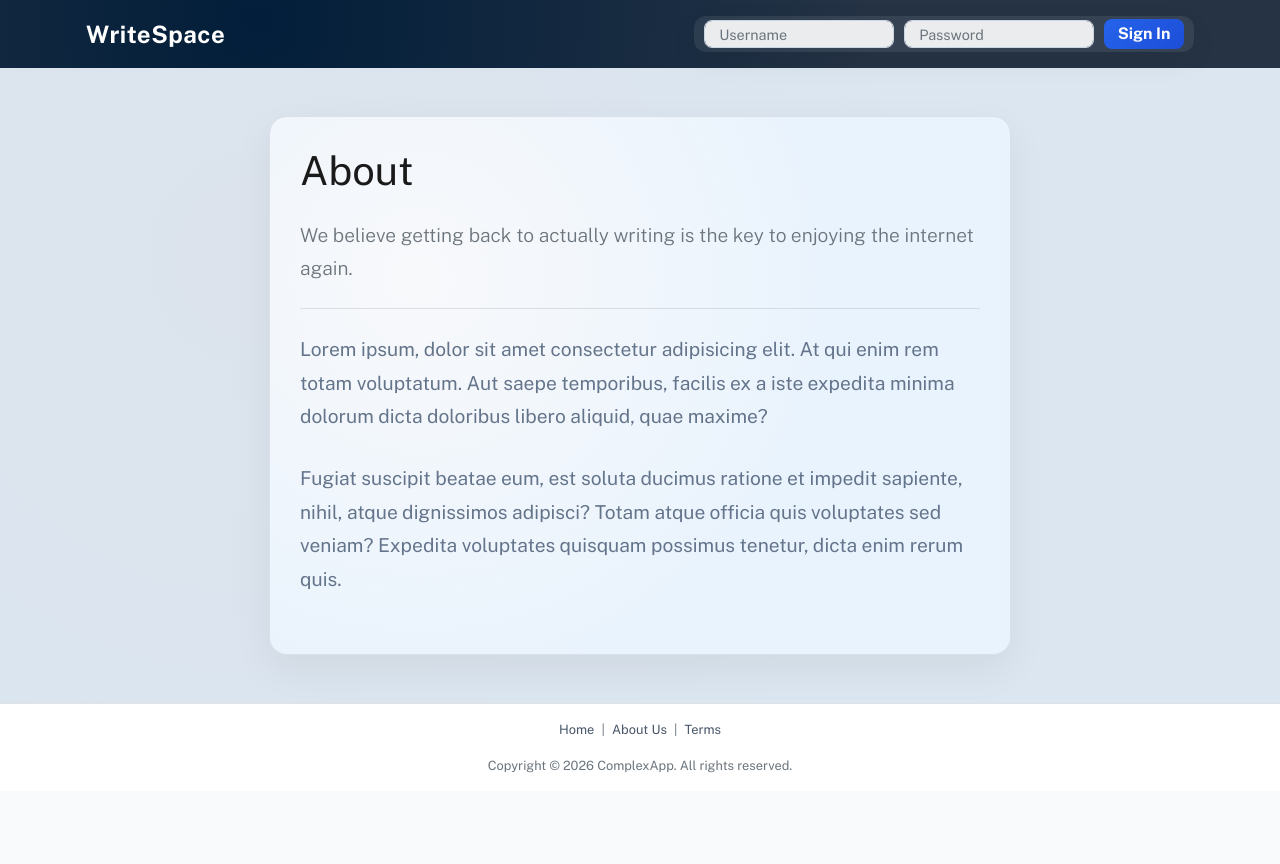
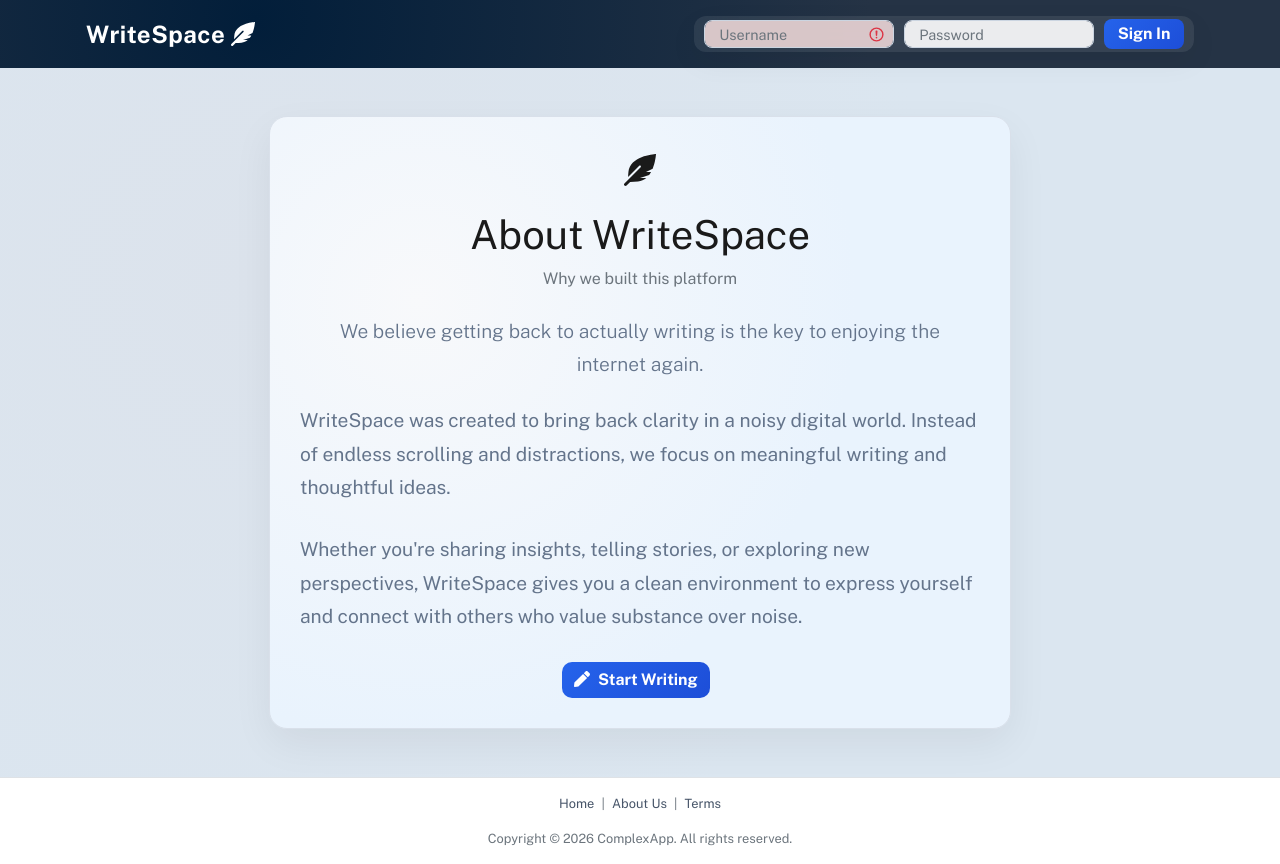
Before and after one commit to anilbegin/react-basic-resource, a plain HTML site: page html-templates/about-us.html in a window 1280 px wide. Before the commit the page ends 800 px from the top, so only its background shows below. Drawn offline with nearby package versions, Linux system fonts and the light colour scheme.

Commit message:
replaced filler content

```diff
--- a/html-templates/about-us.html
+++ b/html-templates/about-us.html
@@ -15,18 +15,19 @@
         <h4 class="my-0 mr-md-auto font-weight-normal">
           <a href="index.html" class="text-white">
             WriteSpace
+            <i class="fas fa-feather-alt"></i>
           </a>
         </h4>
         <form class="header-login">
           <input name="username"
-            class="form-control input-dark"
+            class="form-control is-invalid"
             type="text"
             placeholder="Username"
             autocomplete="off"
           />
 
           <input name="password"
-            class="form-control input-dark"
+            class="form-control"
             type="password"
             placeholder="Password"
           />
@@ -37,18 +38,43 @@
     </header>
 
   <main class="py-5 behind">
-    <div class="container container--narrow">
-      <div class="modern-card">
-        <h1 class="mb-4">About</h1>
-        <p class="lead text-muted">We believe getting back to actually writing is the key to enjoying the internet again.</p>
-        <hr class="my-4">
-        <div class="body-content">
-          <p>Lorem ipsum, dolor sit amet consectetur adipisicing elit. At qui enim rem totam voluptatum. Aut saepe temporibus, facilis ex a iste expedita minima dolorum dicta doloribus libero aliquid, quae maxime?</p>
-          <p>Fugiat suscipit beatae eum, est soluta ducimus ratione et impedit sapiente, nihil, atque dignissimos adipisci? Totam atque officia quis voluptates sed veniam? Expedita voluptates quisquam possimus tenetur, dicta enim rerum quis.</p>
-        </div>
+  <div class="container container--narrow">
+    <div class="modern-card no-hover text-center">
+
+      <div class="mb-3" style="font-size: 2rem;">
+        <i class="fas fa-feather-alt"></i>
       </div>
+
+      <h1 class="mb-2">About WriteSpace</h1>
+      <p class="text-muted mb-4">Why we built this platform</p>
+
+      <p class="lead mx-auto mb-4" style="max-width: 650px;">
+        We believe getting back to actually writing is the key to enjoying the internet again.
+      </p>
+
+      <div class="body-content text-left">
+        <p>
+          WriteSpace was created to bring back clarity in a noisy digital world.
+          Instead of endless scrolling and distractions, we focus on meaningful writing
+          and thoughtful ideas.
+        </p>
+
+        <p>
+          Whether you're sharing insights, telling stories, or exploring new perspectives,
+          WriteSpace gives you a clean environment to express yourself and connect with
+          others who value substance over noise.
+        </p>
+      </div>
+
+      <div class="text-center mt-4">
+        <a href="create-post.html" class="btn btn-success mr-2">
+          <i class="fas fa-pen mr-1"></i> Start Writing
+        </a>
+      </div>
+
     </div>
-  </main>
+  </div>
+</main>
 
     <footer class="border-top text-center small text-muted py-3">
       <p><a href="index.html" class="mx-1">Home</a> | <a class="mx-1" href="about-us.html">About Us</a> | <a class="mx-1" href="terms.html">Terms</a></p>
```
